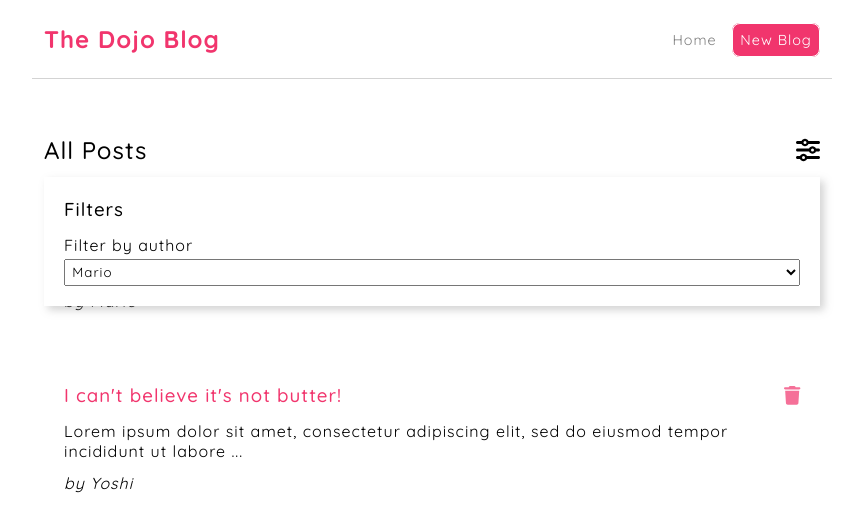
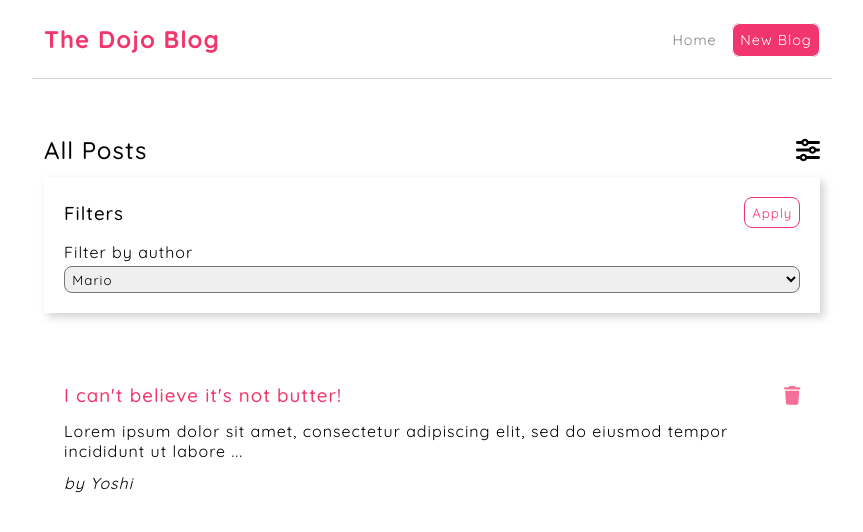
Before and after one commit to Ryhhill1998/dojo-blog-react, a React (Create React App) app: page / in a window 1280 px wide. Both pictures are taken after a click on the icon 1016 px from the left and 150 px from the top of the page. Shown: the top 532 px of the page, without its empty margins (208-1071 px from the left). Built offline with nearby package versions, Linux system fonts and the light colour scheme; data requests are answered from the project's data file.

Commit message:
Added filter functionality to posts

```diff
--- a/src/common/components/PostsList/PostsList.css
+++ b/src/common/components/PostsList/PostsList.css
@@ -21,6 +21,23 @@
 
 .posts-container .filter-dropdown h3 {
     margin-bottom: 0.75em;
+    display: flex;
+    justify-content: space-between;
+    align-items: center;
+}
+
+.posts-container .filter-dropdown h3 button {
+    padding: 0.5em;
+    border: solid 1px #f1356d;
+    background-color: white;
+    color: #f1356d;
+    border-radius: 8px;
+    cursor: pointer;
+}
+
+.posts-container .filter-dropdown h3 button:hover {
+    background-color: #f1356d;
+    color: white;
 }
 
 .filter {
@@ -31,6 +48,7 @@
 
 .filter select {
     padding: 0.25em;
+    border-radius: 8px;
 }
 
 .filter select:focus {
--- a/src/common/components/PostsList/PostsList.jsx
+++ b/src/common/components/PostsList/PostsList.jsx
@@ -1,16 +1,39 @@
 import "./PostsList.css";
+
 import Post from "./Post/Post";
+
 import {faSliders} from "@fortawesome/free-solid-svg-icons";
 import {FontAwesomeIcon} from "@fortawesome/react-fontawesome";
-import {useSelector} from "react-redux";
+
 import {useState} from "react";
+
+const defaultFilters = {
+    author: "Mario",
+};
 
 const PostsList = ({title, posts}) => {
 
+    const [postsToDisplay, setPostsToDisplay] = useState(posts);
     const [isDropdownVisible, setIsDropdownVisible] = useState(false);
+    const [filters, setFilters] = useState(defaultFilters);
+    const {author} = filters;
 
     const handleFilterClicked = () => {
         setIsDropdownVisible(!isDropdownVisible);
+    }
+
+    const handleFilterChange = ({target}) => {
+        const {name, value} = target;
+
+        setFilters(filters => {
+            const updatedFilters = {...filters};
+            updatedFilters[name] = value;
+            return updatedFilters;
+        });
+    }
+
+    const handleApplyClicked = () => {
+        setPostsToDisplay(posts.filter(post => post.author === author));
     }
 
     return (
@@ -18,17 +41,20 @@ const PostsList = ({title, posts}) => {
             <div className="posts-header">
                 <h2>
                     {title}
-                    <FontAwesomeIcon icon={faSliders} className="close-button icon" onClick={handleFilterClicked}/>
+                    <FontAwesomeIcon icon={faSliders} className="close-button icon" onClick={handleFilterClicked} />
                 </h2>
 
                 {isDropdownVisible &&
                     <div className="filter-dropdown">
-                        <h3>Filters</h3>
+                        <h3>
+                            Filters
+                            <button onClick={handleApplyClicked}>Apply</button>
+                        </h3>
 
                         <div className="filters-container">
                             <label className="filter">
                                 Filter by author
-                                <select>
+                                <select name="author" value={author} onChange={handleFilterChange}>
                                     <option>Mario</option>
                                     <option>Luigi</option>
                                     <option>Yoshi</option>
@@ -38,7 +64,7 @@ const PostsList = ({title, posts}) => {
                     </div>}
             </div>
 
-            {posts.map(post => (
+            {postsToDisplay.map(post => (
                 <Post key={post.id} {...post} preview={true}/>
             ))}
         </div>
```
